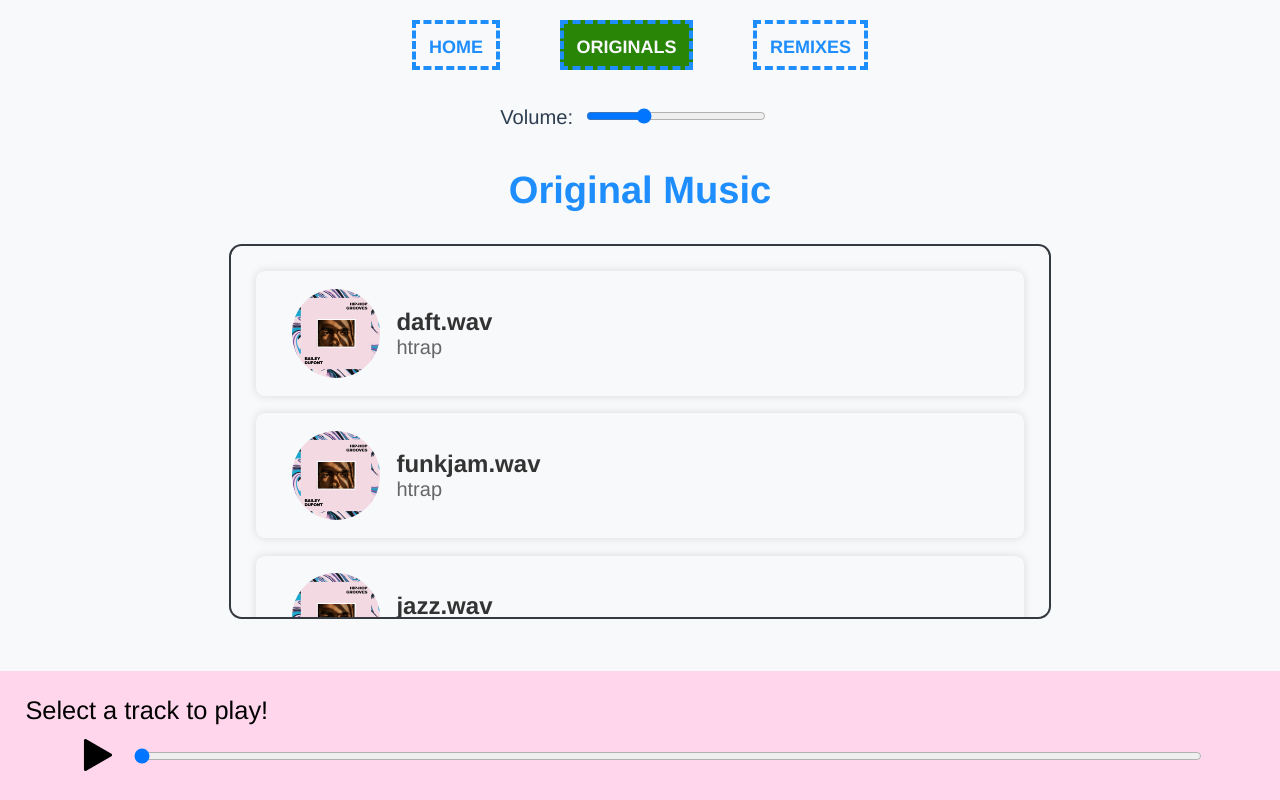
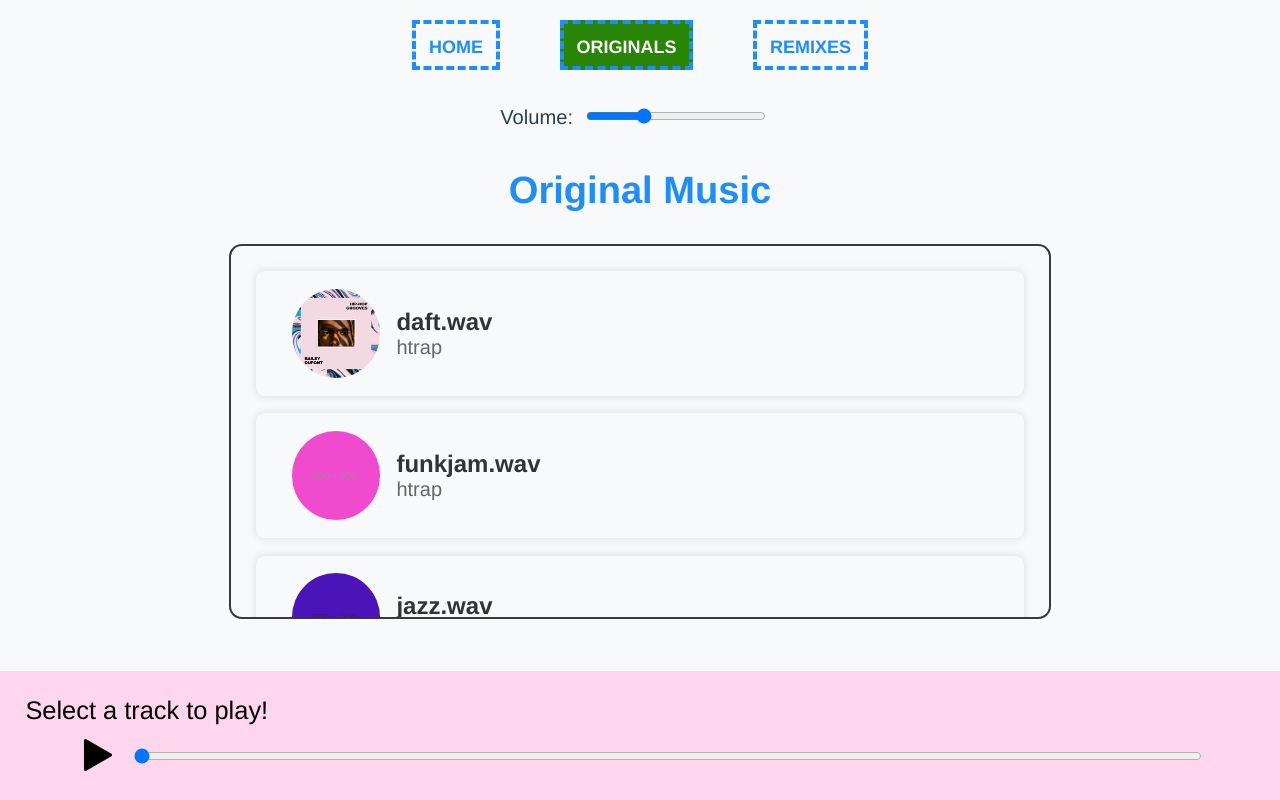
Before and after one commit to partheus/music, a Vue app: page /originals in a window 1280 px wide. Built offline with nearby package versions, Linux system fonts and the light colour scheme.

Commit message:
Update placeholder album art variants

```diff
--- a/src/tracks.js
+++ b/src/tracks.js
@@ -14,7 +14,7 @@ const trackData = [
         title: 'funkjam.wav',
         artist: 'htrap',
         filename: 'funkjam.wav',
-        cover: require('@/assets/album-art.png'),
+        cover: require('@/assets/album-art/9e8e9e.png'),
         type: 'original'
     },
     {
@@ -22,7 +22,7 @@ const trackData = [
         title: 'jazz.wav',
         artist: 'htrap',
         filename: 'bday.wav',
-        cover: require('@/assets/album-art.png'),
+        cover: require('@/assets/album-art/520b22.png'),
         type: 'original'
     },
     {
@@ -30,7 +30,7 @@ const trackData = [
         title: 'synthpop.wav',
         artist: 'htrap',
         filename: 'synthpop.wav',
-        cover: require('@/assets/album-art.png'),
+        cover: require('@/assets/album-art/520b51.png'),
         type: 'original'
     },
     {
@@ -38,7 +38,7 @@ const trackData = [
         title: 'janglebop.wav',
         artist: 'htrap',
         filename: 'janglebop.wav',
-        cover: require('@/assets/album-art.png'),
+        cover: require('@/assets/album-art/f095f0.png'),
         type: 'original'
     }
     // ... Add more tracks as needed
```
